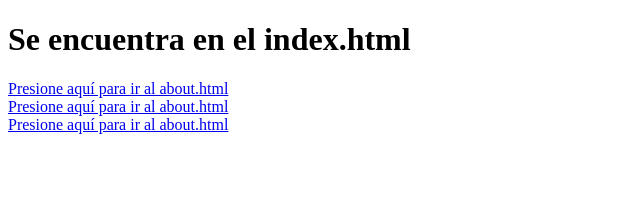
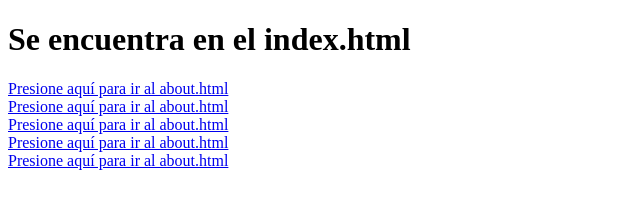
Before and after one commit to deglan-rivas/docker-nginx, a plain HTML site: page index.html in a window 1280 px wide. Shown: the whole page, without its empty margins (0-640 px from the left). Drawn offline with Linux system fonts and the light colour scheme.

Commit message:
[UPDATE] yaml and index html to 5

```diff
--- a/index.html
+++ b/index.html
@@ -17,5 +17,10 @@
   <div>
     <a href="/about.html">Presione aquí para ir al about.html</a>
   </div>
+  <div>
+    <a href="/about.html">Presione aquí para ir al about.html</a>
+  </div><div>
+    <a href="/about.html">Presione aquí para ir al about.html</a>
+  </div>
 </body>
 </html>
```
Also changed, not shown: 1 other file.
